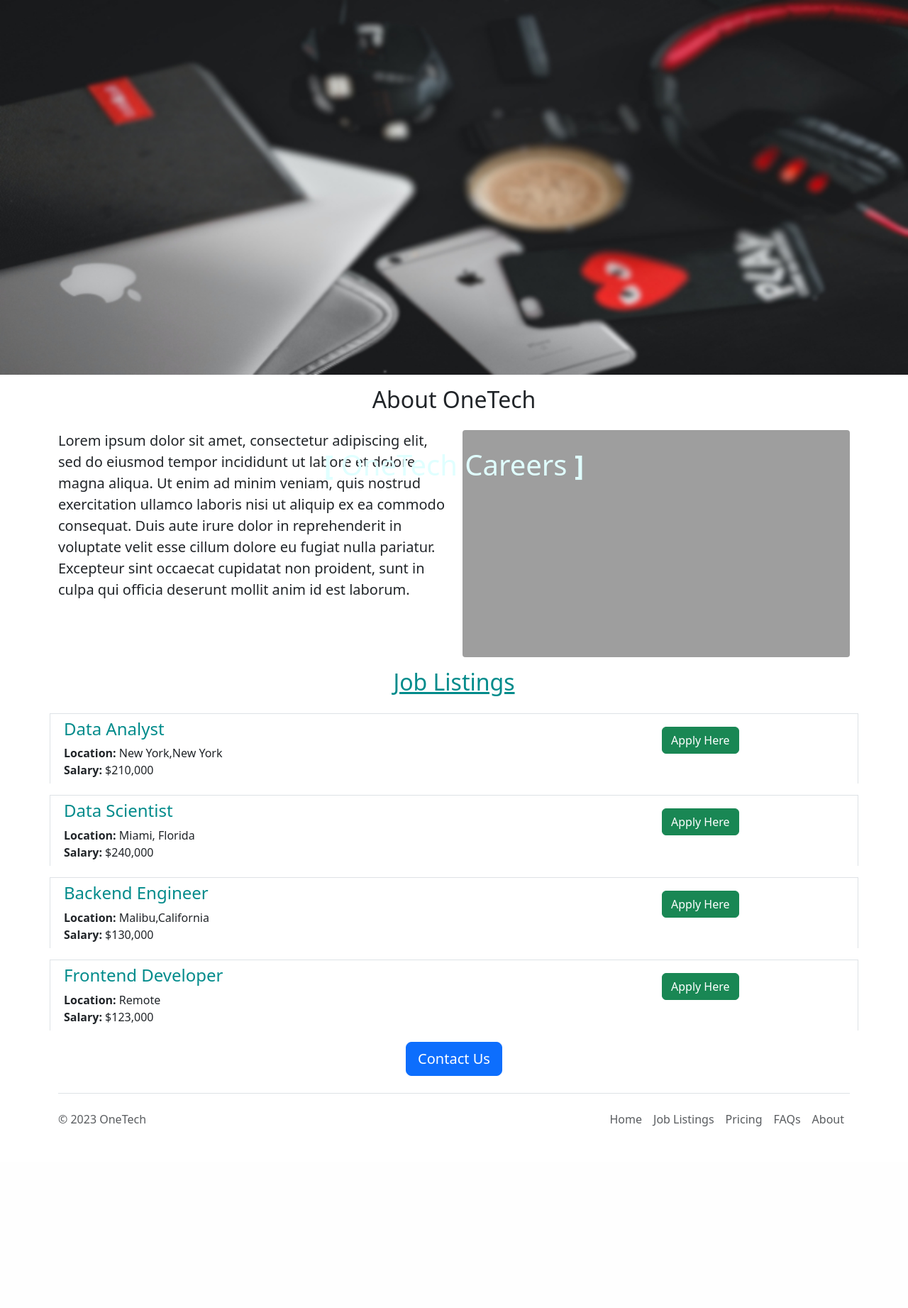
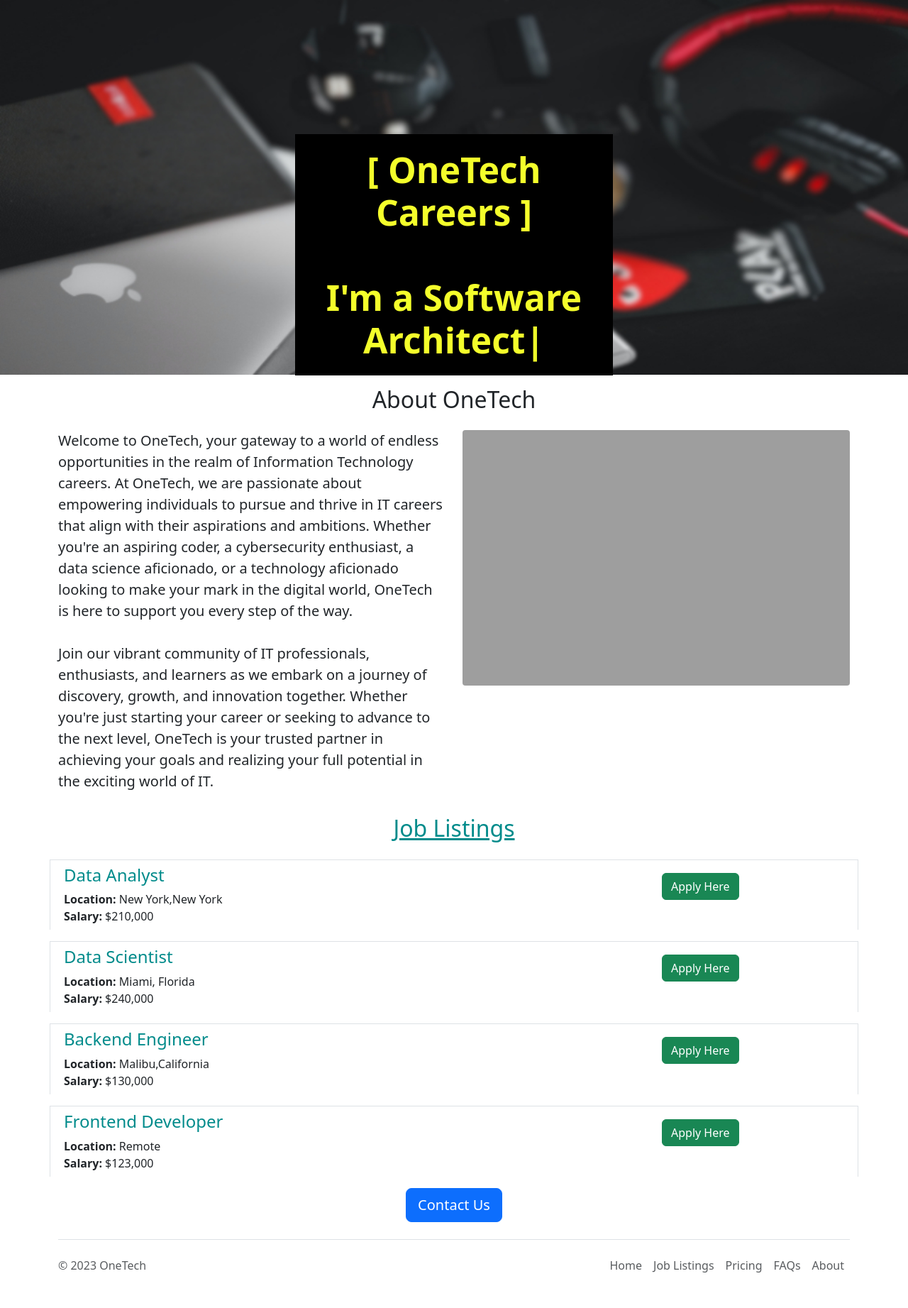
Before and after one commit to danielh59/careers-website, a Flask app: page / in a window 1280 px wide. Shown: the part 57-1900 px from the top of the page at 71% size. Before the commit the page ends 1644 px from the top, so only its background shows below. Run offline with Flask 3, Linux system fonts and the light colour scheme; some libraries are stand-ins or nearby versions.

Commit message:
added 'styles.css' file to static

```diff
--- /dev/null
+++ b/static/styles.css
@@ -0,0 +1,15 @@
+#banner {
+  width: 100%;
+  height: 100;
+}
+
+#banner_text {
+  top: 50%;
+  left: 50%;
+  color:rgb(244, 255, 43);
+  transform: translate(-50%, -50%);
+  font-size: 50px;
+  font-weight: 600;
+  background-color: black;
+    /* opacity: 0.3; */
+}
--- a/templates/home.html
+++ b/templates/home.html
@@ -5,26 +5,23 @@
     	<meta name="viewport" content="width=device-width, initial-scale=1">
 		<title>OneTech Careers</title>
 		<link href="https://cdn.jsdelivr.net/npm/bootstrap@5.3.0-alpha3/dist/css/bootstrap.min.css" rel="stylesheet" integrity="sha384-KK94CHFLLe+nY2dmCWGMq91rCGa5gtU4mk92HdvYe+M/SXH301p5ILy+dN9+nJOZ" crossorigin="anonymous">
-		<style> #banner {
-			width: 100%;
-			height: 320;
-		}
-		#header {
-			color:lightcyan;
-		}
-		</style>
+		<link href="/static/styles.css" rel="stylesheet">
 	</head>
 	<body>
 		{% include 'navbar_advanced.html' %}
-		<div><img class="img-fluid mx-auto d-block" id="banner" src="static/cdg_darkbg_sm.jpg">
-			<h1 id="header" class="text-center mt-3 mb-4 carousel-caption"><b>[</b> {{company_name}} Careers <b>]</b> </h1>
+		<div>
+			<img id="banner" src="static/cdg_darkbg_sm.jpg">
+			<div class="container">
+				<h1 id="banner_text" class="mt-3 mb-4 carousel-caption"><b>[</b> {{company_name}} Careers <b>]</b>
+				<br><br>I'm a <span class="autotype"></span> </h1>
+			</div>
 		</div>
 		<div class="container">
 			<h2 class="text-center mt-3 mb-4"> About {{company_name}}</h2>
 			<div class="row mb-6">
-				<p class="lead col-6" > Lorem ipsum dolor sit amet, consectetur adipiscing elit, sed do eiusmod tempor incididunt ut labore et dolore magna aliqua. Ut enim ad minim veniam, quis nostrud exercitation ullamco laboris nisi ut aliquip ex ea commodo consequat. Duis aute irure dolor in reprehenderit in voluptate velit esse cillum dolore eu fugiat nulla pariatur. Excepteur sint occaecat cupidatat non proident, sunt in culpa qui officia deserunt mollit anim id est laborum.
-				</p>
-				<div class="col-md-6"><img class="img-responsive" style="height: 320px; width: 100%; border-radius: 4px;" src="http://127.0.0.1:5000/static/collab_pic.jpg">
+				<p class="lead col-6"> <b> Welcome to OneTech, your gateway to a world of endless opportunities in the realm of Information Technology careers.
+				 At OneTech, we are passionate about empowering individuals to pursue and thrive in IT careers that align with their aspirations and ambitions. Whether you're an aspiring coder, a cybersecurity enthusiast, a data science aficionado, or a technology aficionado looking to make your mark in the digital world, OneTech is here to support you every step of the way. <br><br> Join our vibrant community of IT professionals, enthusiasts, and learners as we embark on a journey of discovery, growth, and innovation together. Whether you're just starting your career or seeking to advance to the next level, OneTech is your trusted partner in achieving your goals and realizing your full potential in the exciting world of IT.</b></p>
+				<div class="col-md-6"><img class="img-responsive" style="height: 360px; width: 100%; border-radius: 4px;" src="http://127.0.0.1:5000/static/collab_pic.jpg">
 				</div>
 			</div>
 			<h2 class="text-center mt-3 mb-4" style="color:darkcyan"><u>Job Listings</u></h2>
@@ -38,6 +35,15 @@
 			</div>
 
 		</div>
+		<script src="https://unpkg.com/typed.js@2.1.0/dist/typed.umd.js"></script>
+		<script>
+			var typed= new Typed(".autotype", {
+				strings: ["Software Architect", "Backend Specialist", "Fronted Pioneer"],
+				typeSpeed: 250,
+				backSpeed: 150,
+				loop: true
+			})
+		</script>
 	</body>
 	{% include 'footer.html' %}
 
```
